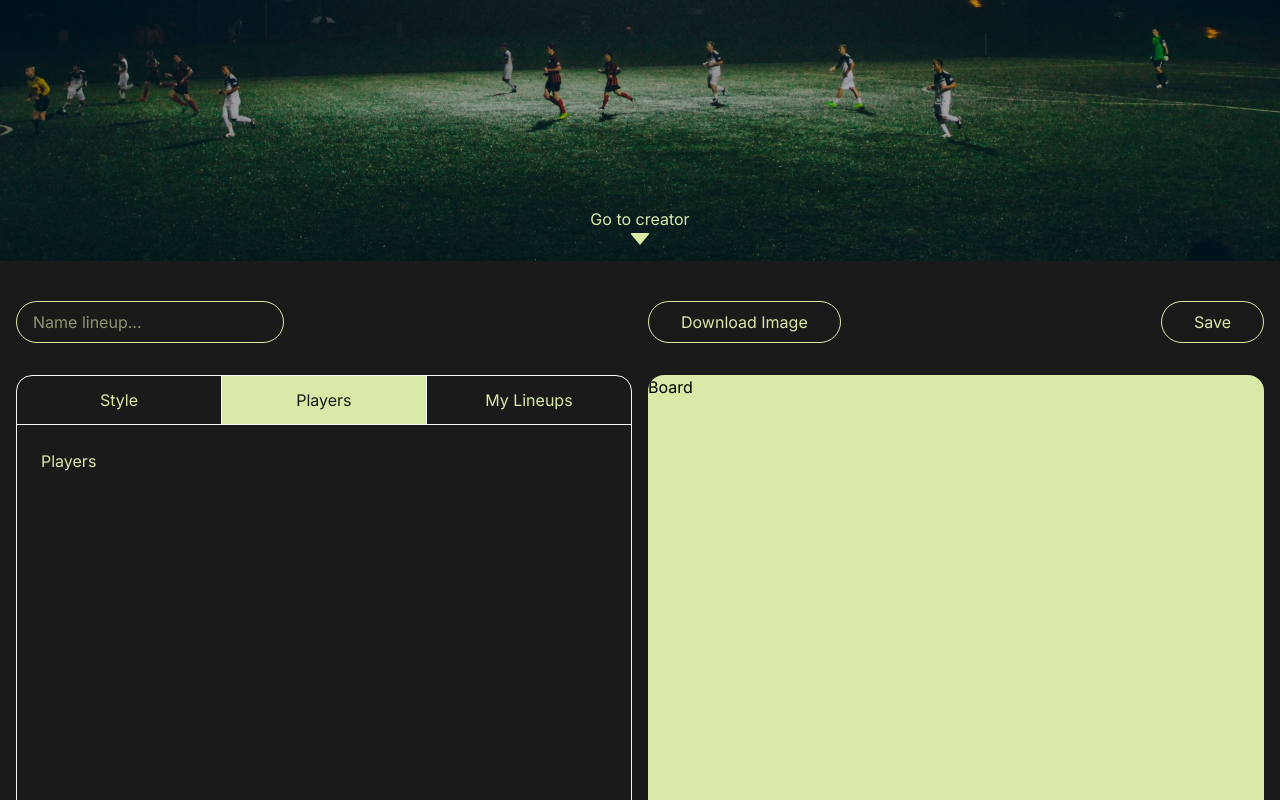
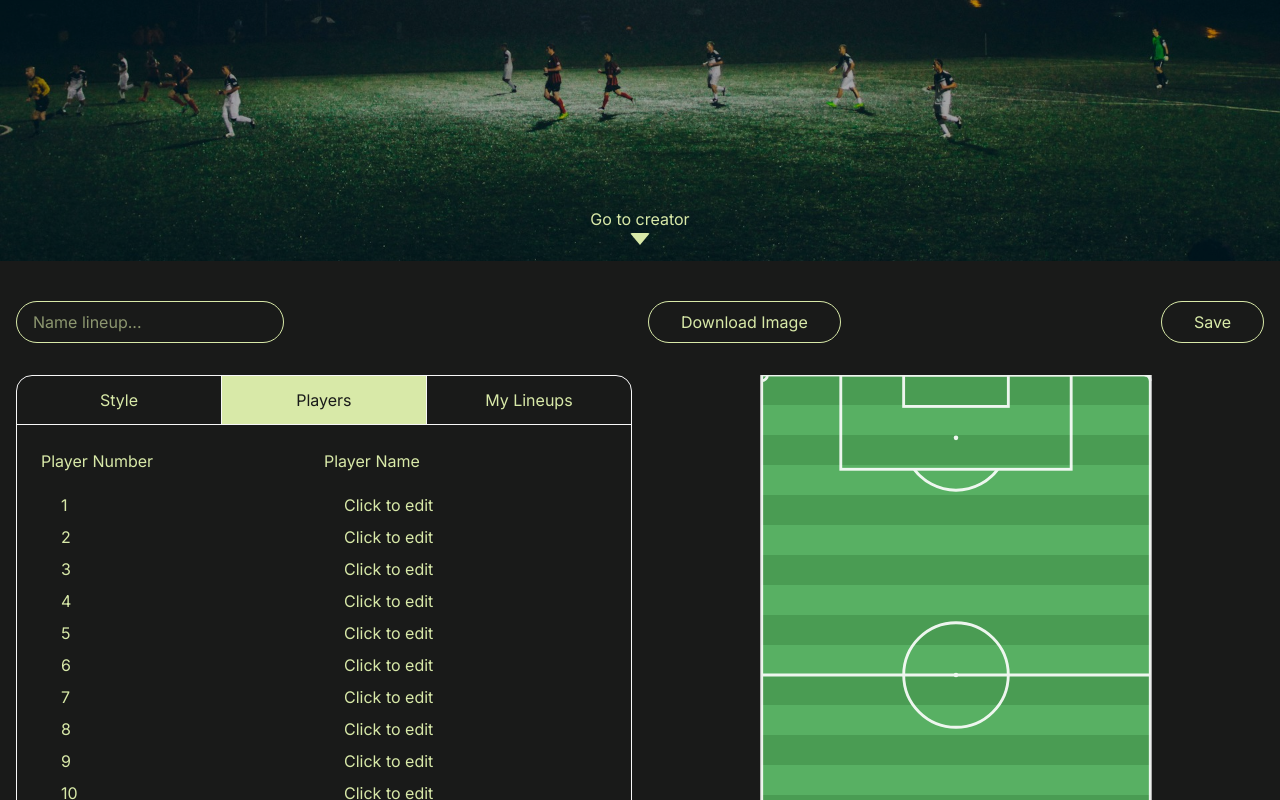
Before and after one commit to JakubMotyl/tactic-board, a Next.js app: page / in a window 1280 px wide. Both pictures are taken after a click on the button "Players". Shown: the part 539-1339 px from the top of the page. Built offline with nearby package versions, Linux system fonts and the light colour scheme.

Commit message:
create board

```diff
--- a/app/globals.css
+++ b/app/globals.css
@@ -2,8 +2,6 @@
 
 @theme {
   --color-bg: #191a19;
-  --color-dark: #1e5128;
-  --color-light: #4e9f3d;
   --color-white: #f8f8f8;
   --color-cream: #d8e9a8;
   --font-sans: var(--font-inter);
@@ -74,4 +72,7 @@ body {
   .creator-cat-picker {
     @apply flex w-full justify-center cursor-pointer hover:bg-cream hover:text-bg active:bg-cream active:text-bg duration-400 py-3;
   }
+  .players-input {
+    @apply w-1/2 py-1 px-5 border-none outline-cream;
+  }
 }
--- a/components/sections/Creator/Board/Board.tsx
+++ b/components/sections/Creator/Board/Board.tsx
@@ -1,7 +1,87 @@
-export default function Board() {
+import { generatePlayers } from "@/data/menu/players";
+import { boardColors } from "@/data/board/board";
+import { ValuesProps } from "../Creator";
+
+interface BoardProps {
+  values: ValuesProps;
+}
+
+export default function Board({ values }: BoardProps) {
+  const currentStyle = values[1] as keyof typeof boardColors;
+  console.log(currentStyle);
   return (
-    <div className="md:w-1/2 bg-cream w-full h-[75dvh] rounded-2xl overflow-hidden">
-      <p className="text-black">Board</p>
+    <div className="h-[75dvh] relative aspect-68/105 flex items-center  justify-center md:w-1/2 w-full rounded-2xl overflow-hidden">
+      {/* FOOTBALL PITCH SVG */}
+      <svg viewBox="0 0 68 105" className="w-full h-full">
+        <defs>
+          <pattern
+            id="pitch-stripes-v"
+            width="68"
+            height="10.5"
+            patternUnits="userSpaceOnUse"
+          >
+            <rect
+              x="0"
+              y="5.25"
+              width="68"
+              height="5.25"
+              // TU WSTAW KLASĘ "DARK"
+              style={{ fill: boardColors[currentStyle].primary }}
+            />
+          </pattern>
+        </defs>
+
+        {/* --- WARSTWA 1: BAZA (Jasny kolor) --- */}
+        <rect
+          width="68"
+          height="105"
+          // TU WSTAW KLASĘ "LIGHT"
+          style={{ fill: boardColors[currentStyle].secondary }}
+        />
+
+        {/* --- WARSTWA 2: PASY (Nakładka) --- */}
+        <rect width="68" height="105" fill="url(#pitch-stripes-v)" />
+
+        {/* --- WARSTWA 3: LINIE (Białe) --- */}
+        <g fill="none" stroke="white" strokeWidth="0.5" opacity="0.9">
+          {/* Obrys zewnętrzny */}
+          <rect x="0" y="0" width="68" height="105" />
+          {/* Linia środkowa (Teraz pozioma) */}
+          <line x1="0" y1="52.5" x2="68" y2="52.5" />
+          {/* Koło środkowe */}
+          <circle cx="34" cy="52.5" r="9.15" />
+          <circle cx="34" cy="52.5" r="0.4" fill="white" stroke="none" />
+          {/* --- GÓRA (Bramka przeciwnika) --- */}
+          {/* Pole karne (szerokość 40.32, środek to 34 -> x od 13.84) */}
+          <rect x="13.84" y="0" width="40.32" height="16.5" />
+          {/* Pole bramkowe (szerokość 18.32 -> x od 24.84) */}
+          <rect x="24.84" y="0" width="18.32" height="5.5" />
+          {/* Punkt karny */}
+          <circle cx="34" cy="11" r="0.4" fill="white" stroke="none" />
+          {/* Łuk pola karnego */}
+          <path d="M 26.68,16.5 A 9.15,9.15 0 0,0 41.32,16.5" />
+          {/* --- DÓŁ (Nasza bramka) --- */}
+          {/* Pole karne */}
+          <rect x="13.84" y="88.5" width="40.32" height="16.5" />
+          {/* Pole bramkowe */}
+          <rect x="24.84" y="99.5" width="18.32" height="5.5" />
+          {/* Punkt karny */}
+          <circle cx="34" cy="94" r="0.4" fill="white" stroke="none" />
+          {/* Łuk pola karnego */}
+          <path d="M 26.68,88.5 A 9.15,9.15 0 0,1 41.32,88.5" />
+          {/* --- NAROŻNIKI --- */}
+          <path d="M 0,1 A 1,1 0 0,0 1,0" /> {/* Lewy G */}
+          <path d="M 67,0 A 1,1 0 0,1 68,1" /> {/* Prawy G */}
+          <path d="M 0,104 A 1,1 0 0,1 1,105" /> {/* Lewy D */}
+          <path d="M 68,104 A 1,1 0 0,0 67,105" />
+          {/* Prawy D */}
+        </g>
+      </svg>
+
+      {/* PLAYERS */}
+      <div className="inset-0 absolute z-10">
+        {/* ARRAY FROM DLA PLAYERS.LENGTH */}
+      </div>
     </div>
   );
 }
--- a/components/sections/Creator/Creator.tsx
+++ b/components/sections/Creator/Creator.tsx
@@ -37,8 +37,12 @@ export default function Creator() {
         </div>
       </div>
       <div className="w-full flex md:flex-row flex-col items-center justify-between gap-4">
-        <Menu values={values} handleChange={handleChange} />
-        <Board />
+        <Menu
+          values={values}
+          setValues={setValues}
+          handleChange={handleChange}
+        />
+        <Board values={values} />
       </div>
     </section>
   );
--- a/components/sections/Creator/Menu/Menu.tsx
+++ b/components/sections/Creator/Menu/Menu.tsx
@@ -1,5 +1,5 @@
 "use client";
-import { useState } from "react";
+import { Dispatch, SetStateAction, useState } from "react";
 import Style from "./Style/Style";
 import Players from "./Players/Players";
 import MyLineups from "./MyLineups/MyLineups";
@@ -7,10 +7,11 @@ import type { ValuesProps } from "../Creator";
 
 interface MenuProps {
   values: ValuesProps;
+  setValues: Dispatch<SetStateAction<ValuesProps>>;
   handleChange: (id: number, newValue: string | number) => void;
 }
 
-export default function Menu({ values, handleChange }: MenuProps) {
+export default function Menu({ values, setValues, handleChange }: MenuProps) {
   const [category, setCategory] = useState<string>("style");
   return (
     <div className="h-[75dvh] w-full md:w-1/2 border border-white rounded-2xl overflow-hidden divide-y divide-white flex flex-col">
@@ -45,7 +46,11 @@ export default function Menu({ values, handleChange }: MenuProps) {
           <Style values={values} handleChange={handleChange} />
         )}
         {category === "players" && (
-          <Players values={values} handleChange={handleChange} />
+          <Players
+            values={values}
+            handleChange={handleChange}
+            setValues={setValues}
+          />
         )}
         {category === "my lineups" && <MyLineups />}
       </div>
--- a/components/sections/Creator/Menu/Players/Players.tsx
+++ b/components/sections/Creator/Menu/Players/Players.tsx
@@ -1,9 +1,64 @@
 import type { ValuesProps } from "../../Creator";
+import { generatePlayers } from "@/data/menu/players";
+import type { Player } from "@/data/menu/players";
+import { Dispatch, SetStateAction } from "react";
 interface PlayersProps {
   values: ValuesProps;
+  setValues: Dispatch<SetStateAction<ValuesProps>>;
   handleChange: (id: number, newValue: string | number) => void;
 }
 
-export default function Players({ values, handleChange }: PlayersProps) {
-  return <div className="flex-1 flex flex-col justify-between">Players</div>;
+export default function Players({
+  values,
+  setValues,
+  handleChange,
+}: PlayersProps) {
+  const count = Number(values[3]);
+  const players: Player[] = generatePlayers(count);
+
+  // TODO
+  // HANDLE CHANGE FUNCKJA NA ZMIANE DANYCH W PLAYERS
+  // POPRAWA MULTIPLE FUNCKJI TYCH SAMYCH 0_0
+
+  // const handleChange = (id: number, newValue: string | number) => {
+  //   setValues((prev) => ({
+  //     ...prev,
+  //     [id]: newValue,
+  //   }));
+  // };
+
+  return (
+    <div className="flex-1 flex flex-col gap-4 justify-between">
+      <div className="w-full flex items-center justify-between">
+        <p className="w-1/2">Player Number</p>
+        <p className="w-1/2">Player Name</p>
+      </div>
+      <div className="flex-1 flex flex-col">
+        {players.map((player) => {
+          const numb = String(player.numb);
+          return (
+            <div
+              key={player.id}
+              className="w-full flex items-center justify-between"
+            >
+              <input
+                type="number"
+                value={numb}
+                min="0"
+                max="99"
+                className="players-input"
+                onChange={(e) => handleChange(player.id, e.target.value)}
+              />
+              <input
+                type="text"
+                value={player.name}
+                onChange={(e) => handleChange(player.id, e.target.value)}
+                className="players-input"
+              />
+            </div>
+          );
+        })}
+      </div>
+    </div>
+  );
 }
--- a/components/sections/Creator/Menu/Style/Style.tsx
+++ b/components/sections/Creator/Menu/Style/Style.tsx
@@ -1,4 +1,3 @@
-"use client";
 import { styleData } from "@/data/menu/style";
 import { TiArrowSortedDown } from "react-icons/ti";
 import type { ValuesProps } from "../../Creator";
--- /dev/null
+++ b/data/board/board.ts
@@ -0,0 +1,18 @@
+export const boardColors = {
+  "striped-green": {
+    primary: "#58b063",
+    secondary: "#4a9c53",
+  },
+  "striped-yellow": {
+    primary: "#fbbf24",
+    secondary: "#d97706",
+  },
+  "striped-red": {
+    primary: "#3b82f6",
+    secondary: "#2563eb",
+  },
+  "striped-blue": {
+    primary: "#ef4444",
+    secondary: "#dc2626",
+  },
+};
--- a/data/menu/players.ts
+++ b/data/menu/players.ts
@@ -0,0 +1,12 @@
+export type Player = {
+  id: number;
+  numb: number;
+  name: string;
+};
+
+export const generatePlayers = (count: number): Player[] =>
+  Array.from({ length: count }, (_, i) => ({
+    id: i,
+    numb: i + 1,
+    name: "Click to edit",
+  }));
```
